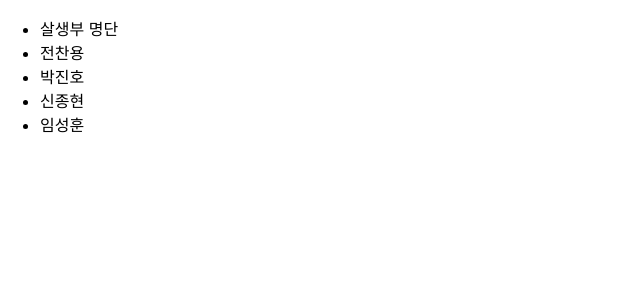
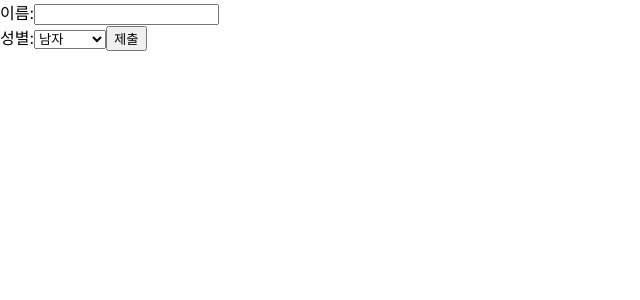
Before and after one commit to LSJTHON/my-app, a React (Create React App) app: page / in a window 1280 px wide. Shown: the top 300 px of the page, without its empty margins (0-640 px from the left). Built offline with nearby package versions, Linux system fonts and the light colour scheme.

Commit message:
이름 성별

```diff
--- /dev/null
+++ b/src/chapter_11/SignUp.jsx
@@ -0,0 +1,40 @@
+import React, { useState } from "react";
+
+function SignUp(props){
+  const [name, setName] = useState("");
+  const [gender, setGender] = useState("남자");
+
+  const handleChangeName = (event) => {
+    setName(event.target.value);
+  };
+
+  const handleChangeGender = (event) => {
+    setGender(event.target.value);
+  };
+
+  const handleSubmit = (event) => {
+    alert(`이름: ${name}, 성별: ${gender}`);
+    event.preventDefault();
+  };
+
+
+  return (
+    <form onSubmit={handleSubmit}>
+      <label>
+        이름:
+        <input type="text" value={name} onChange={handleChangeName} />
+      </label>
+      <br />
+      <label>
+        성별:
+        <select value={gender} onChange={handleChangeGender}>
+        <option value="남자">남자</option>
+        <option value="여자">여자</option>
+        <option value="성별없음">성별없음</option>
+        </select>
+      </label>
+      <button type="submit">제출</button>
+    </form>
+  );
+}
+export default SignUp;
--- a/src/index.js
+++ b/src/index.js
@@ -13,12 +13,13 @@
 import ConfirmButton from './chapter_08/ConfirmButton';
 import LandingPage from './chapter_09/LandingPage';
 import AttendanceBook from './chapter_10/AttendanceBook';
+import SignUp from './chapter_11/SignUp';
 
 const root = ReactDOM.createRoot(document.getElementById('root'));
 
   root.render(
     <React.StrictMode>
-      <AttendanceBook />
+      <SignUp />
     </React.StrictMode>
   );
 
```
